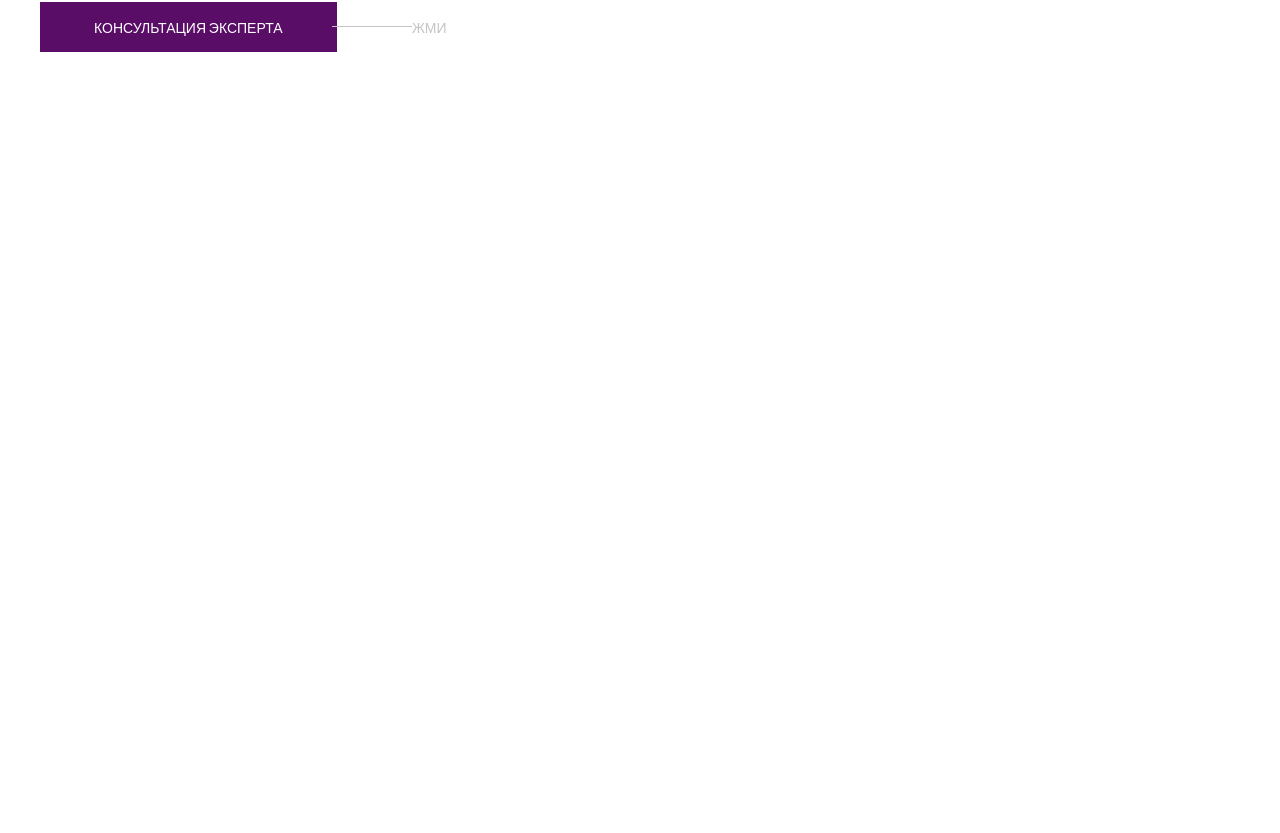
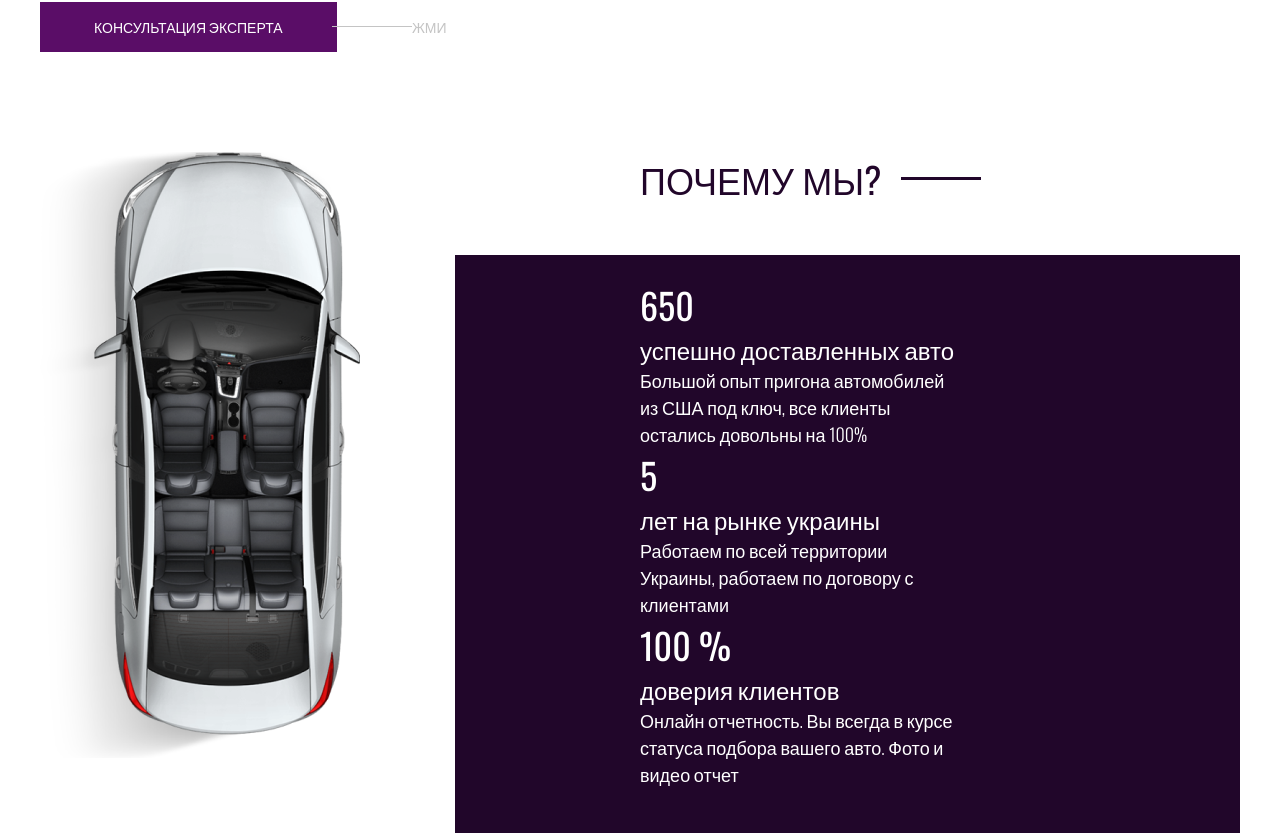
Before and after one commit to jisuzkrist/autoexpress, a React (Create React App) app: page /#/ in a window 1280 px wide. Shown: the part 1742-2575 px from the top of the page. Before the commit the page ends 1794 px from the top, so only its background shows below. Built offline with nearby package versions, Linux system fonts and the light colour scheme.

Commit message:
Add section Benefits markup and styles

```diff
--- /dev/null
+++ b/src/components/Benefits/Benefits.module.scss
@@ -0,0 +1,38 @@
+@import "../../scss/variables";
+@import "../../scss/mixins";
+
+.root {
+  .inner {
+    @include flexbox;
+    color: $white;
+
+    .content {
+      margin: 0 0 0 95px;
+      flex-basis: 100%;
+
+      .benefitsTitle {
+        margin: 0 0 0 185px;
+      }
+
+      .benefitsList {
+        background-color: $dark-purple;
+        padding: 23px 284px 45px 185px;
+        margin: 50px 0 0;
+
+        .item {
+          &Num {
+            @include itemNumFont;
+          }
+
+          &Title {
+            @include itemNumTitleFont;
+          }
+
+          &Text {
+            @include defaultFont;
+          }
+        }
+      }
+    }
+  }
+}
--- /dev/null
+++ b/src/components/Benefits/index.tsx
@@ -0,0 +1,55 @@
+// Libraries
+import React from "react";
+// (end of) Libraries
+
+// Images
+import decorCar from "../../assets/img/decor/benefits-car.png";
+// (end of) Images
+
+// Styles
+import styles from "./Benefits.module.scss";
+// (end of) Styles
+
+export const Benefits: React.FC = () => {
+  return (
+    <section className={styles.root}>
+      <div className="container">
+        <div className={styles.inner}>
+          <img className={styles.decorCar} width="320" height="606" src={decorCar} alt="car" />
+
+          <div className={styles.content}>
+            <h2 className={`${styles.benefitsTitle} sectionTitle`}>Почему мы?</h2>
+
+            <ul className={styles.benefitsList}>
+              <li className={styles.item}>
+                <p className={styles.itemNum}>650</p>
+                <p className={styles.itemTitle}>Успешно доставленных авто</p>
+                <p className={styles.itemText}>
+                  Большой опыт пригона автомобилей из США под ключ, все клиенты остались довольны на
+                  100%
+                </p>
+              </li>
+
+              <li className={styles.item}>
+                <p className={styles.itemNum}>5</p>
+                <p className={styles.itemTitle}>Лет на рынке Украины</p>
+                <p className={styles.itemText}>
+                  Работаем по всей территории Украины, работаем по договору с клиентами
+                </p>
+              </li>
+
+              <li className={styles.item}>
+                <p className={styles.itemNum}>100 &#37;</p>
+                <p className={styles.itemTitle}>Доверия клиентов</p>
+                <p className={styles.itemText}>
+                  Онлайн отчетность. Вы всегда в курсе статуса подбора вашего авто. Фото и видео
+                  отчет
+                </p>
+              </li>
+            </ul>
+          </div>
+        </div>
+      </div>
+    </section>
+  );
+};
--- a/src/components/Services/index.tsx
+++ b/src/components/Services/index.tsx
@@ -1,11 +1,6 @@
 // Libraries
 import React from "react";
 // (end of) Libraries
-
-// Images
-// import decorCar from "../../assets/img/decor/header-car.png";
-
-// (end of) Images
 
 // Styles
 import styles from "./Services.module.scss";
--- a/src/layouts/MainLayout.tsx
+++ b/src/layouts/MainLayout.tsx
@@ -6,6 +6,7 @@ import { Outlet } from "react-router-dom";
 // Components
 import { Header } from "../components/Header";
 import { Services } from "../components/Services";
+import { Benefits } from "../components/Benefits";
 // (end of) Components
 
 const MainLayout: React.FC = () => {
@@ -13,6 +14,7 @@ const MainLayout: React.FC = () => {
     <div>
       <Header />
       <Services />
+      <Benefits />
       <Outlet />
     </div>
   );
--- a/src/scss/_mixins.scss
+++ b/src/scss/_mixins.scss
@@ -54,4 +54,16 @@
   line-height: 36px;
   color: $black;
 }
+
+@mixin itemNumFont {
+  font-size: 36px;
+  line-height: 53px;
+  font-weight: 400;
+}
+
+@mixin itemNumTitleFont {
+  font-size: 24px;
+  line-height: 36px;
+  text-transform: lowercase;
+}
 // (end of) Titles font
```
Also changed, not shown: src/assets/img/decor/benefits-car.png (added).
